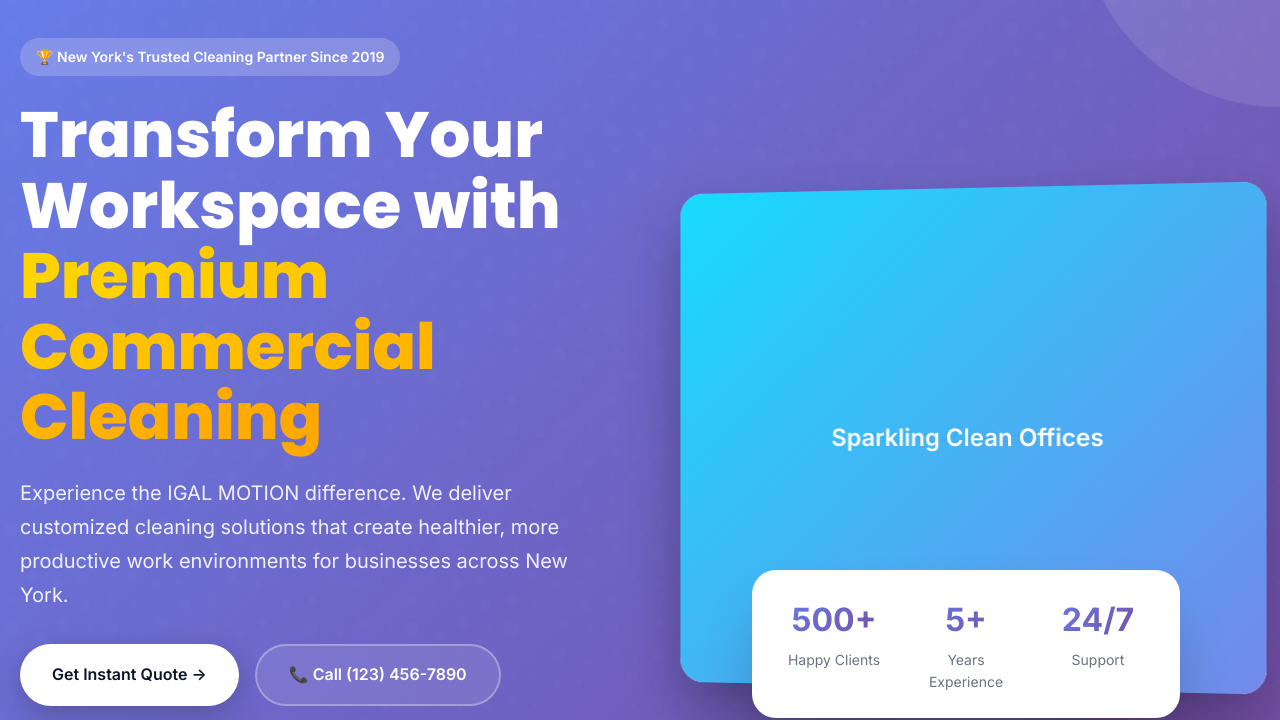
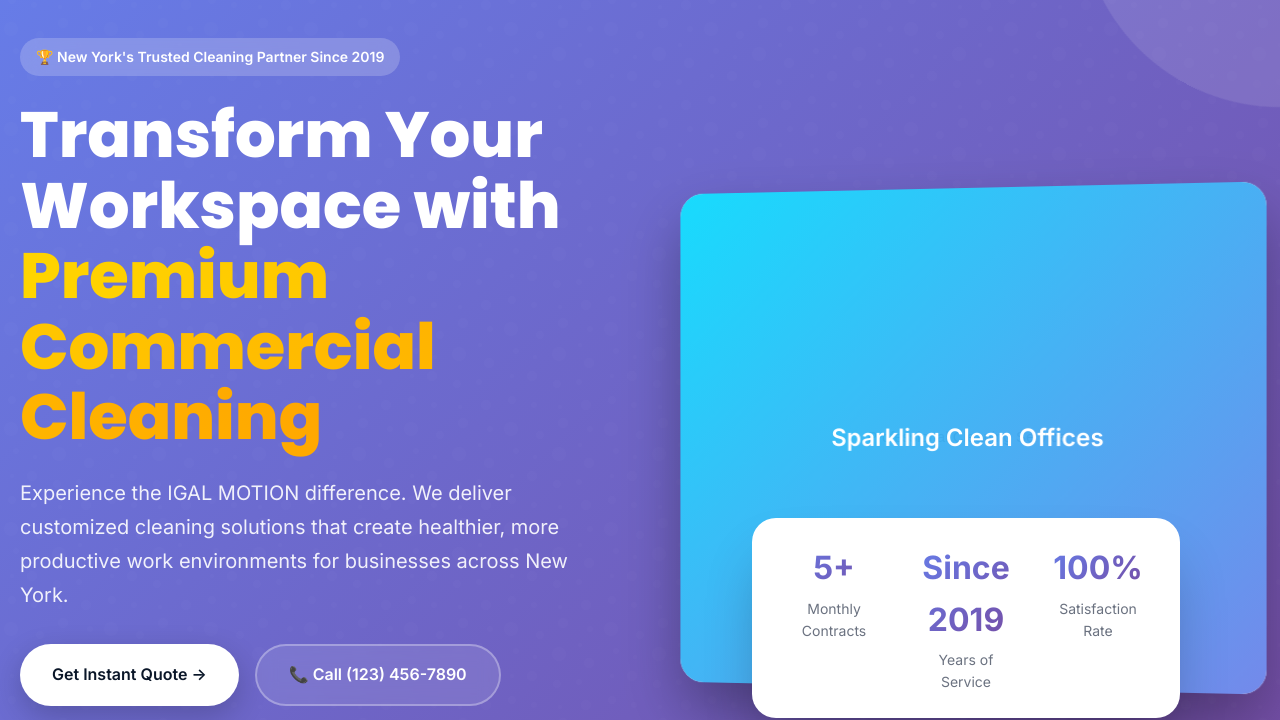
Before and after one commit to bredliplaku/igal-motion.github.io, a plain HTML site: page index.html in a window 1280 px wide. Shown: the part 82-802 px from the top of the page. Drawn offline with Linux system fonts and the light colour scheme.

Commit message:
Update index.html

```diff
--- a/index.html
+++ b/index.html
@@ -1392,16 +1392,16 @@
                     </div>
                     <div class="hero-stats">
                         <div class="stat">
-                            <div class="stat-number">500+</div>
-                            <div class="stat-label">Happy Clients</div>
+                            <div class="stat-number">5+</div>
+                            <div class="stat-label">Monthly Contracts</div>
                         </div>
                         <div class="stat">
-                            <div class="stat-number">5+</div>
-                            <div class="stat-label">Years Experience</div>
+                            <div class="stat-number">Since 2019</div>
+                            <div class="stat-label">Years of Service</div>
                         </div>
                         <div class="stat">
-                            <div class="stat-number">24/7</div>
-                            <div class="stat-label">Support</div>
+                            <div class="stat-number">100%</div>
+                            <div class="stat-label">Satisfaction Rate</div>
                         </div>
                     </div>
                 </div>
```
